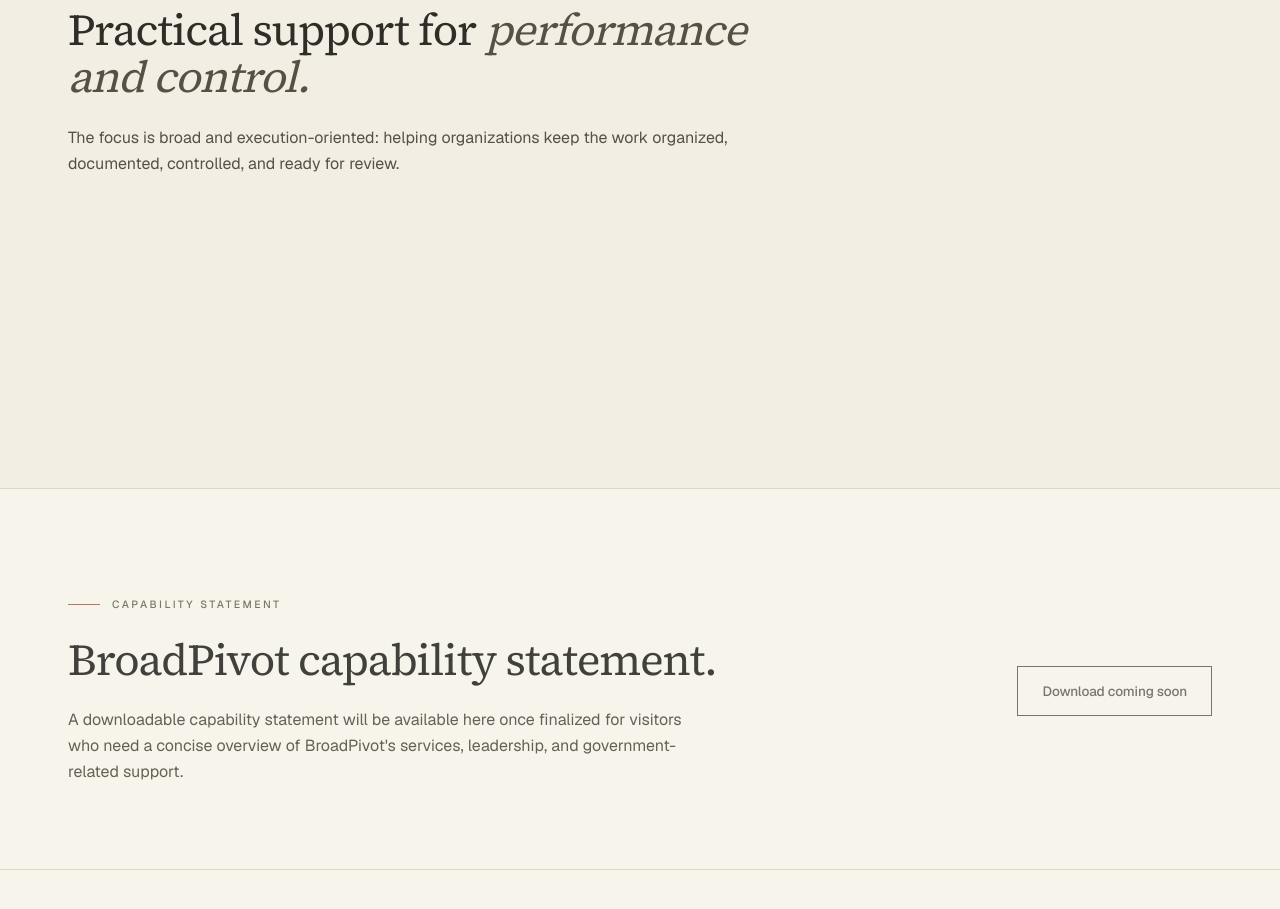
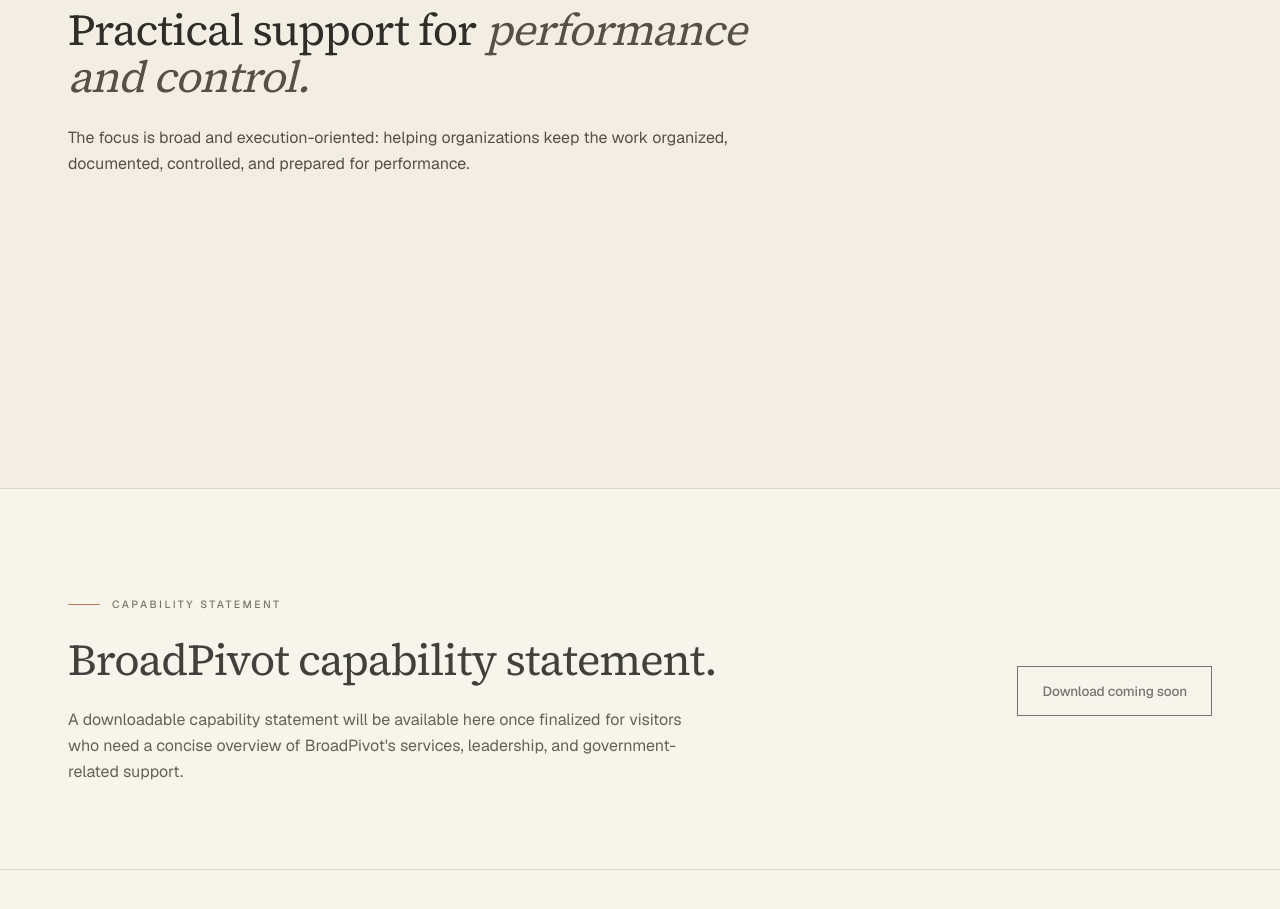
Before and after one commit to Volta-NYC/broadpivot-consulting-llc, a Next.js app: page /government-contracting in a window 1280 px wide. Shown: the part 2220-3129 px from the top of the page. Built offline with nearby package versions, Linux system fonts and the light colour scheme.

Commit message:
Adjust hero image and audit government copy

```diff
--- a/src/app/government-contracting/page.tsx
+++ b/src/app/government-contracting/page.tsx
@@ -99,7 +99,7 @@
           </h2>
           <p className="mt-6 text-ink-600 leading-relaxed max-w-2xl">
             The focus is broad and execution-oriented: helping organizations keep the
-            work organized, documented, controlled, and ready for review.
+            work organized, documented, controlled, and prepared for performance.
           </p>
 
           <ul className="mt-14 grid grid-cols-2 sm:grid-cols-3 lg:grid-cols-4 gap-3 stagger">
--- a/src/app/page.tsx
+++ b/src/app/page.tsx
@@ -57,7 +57,7 @@
             </div>
 
             {/* RIGHT: Melodye's headshot */}
-            <div className="hidden lg:flex justify-center lg:justify-end items-end lg:-translate-y-24">
+            <div className="hidden lg:flex justify-center lg:justify-end items-end lg:-translate-y-32">
               <div className="photo-frame relative" style={{ maxWidth: 400 }}>
                 <Image
                   src="/images/melodye-harvey.png"
```
